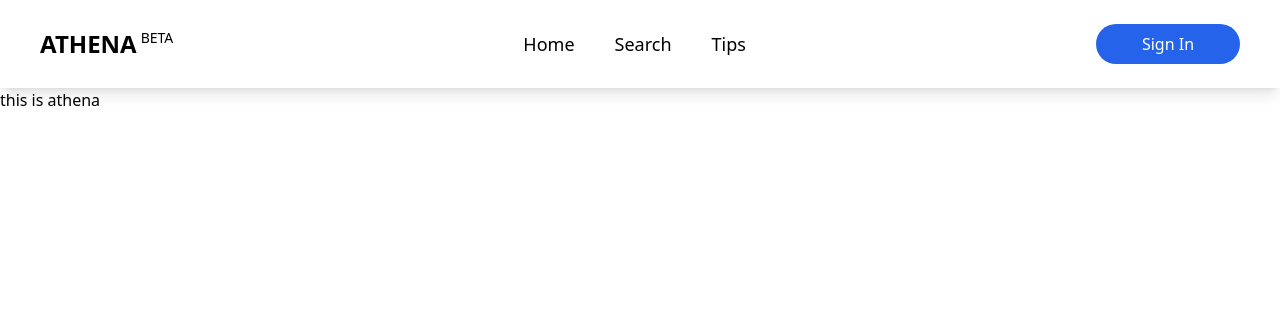
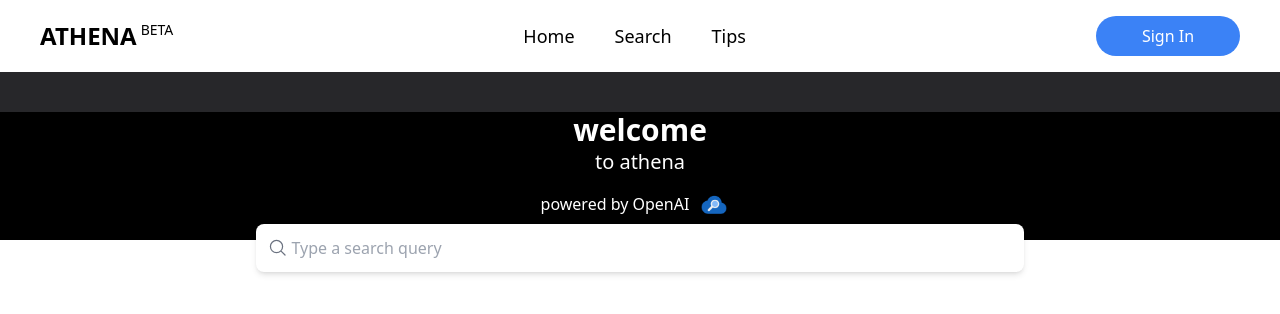
Before and after one commit to farzad528/athena-mvp, a Next.js app: page / in a window 1280 px wide. Shown: the top 314 px of the page. Built offline with nearby package versions, Linux system fonts and the light colour scheme.

Commit message:
search bar home

```diff
--- a/components/Header.tsx
+++ b/components/Header.tsx
@@ -6,7 +6,8 @@
 
 const Header = (props: Props) => {
   return (
-    <header className="flex justify-between items-center px-10 py-6 shadow-lg">
+    <>
+      <header className="flex justify-between items-center px-10 py-4 shadow-lg">
         {/* Logo */}
         <div className="flex gap-1">
           <h1 className="flex-none uppercase font-bold text-2xl">Athena</h1>
@@ -28,10 +29,12 @@
         </nav>
         {/* Login or AVATAR */}
         {/* <UserCircleIcon width={40} /> */}
-      <button className="rounded-3xl bg-blue-600 px-4 py-2 text-white w-36 transition duration-300 ease-out hover:ease-in hover:bg-blue-400">
+        <button className="rounded-3xl bg-blue-500 px-4 py-2 text-white w-36 transition duration-300 ease-out hover:ease-in hover:bg-blue-600">
           Sign In
         </button>
       </header>
+      <div className="bg-zinc-800 h-10"></div>
+    </>
   );
 };
 
--- a/pages/_document.tsx
+++ /dev/null
@@ -1,13 +0,0 @@
-import { Html, Head, Main, NextScript } from 'next/document'
-
-export default function Document() {
-  return (
-    <Html lang="en">
-      <Head />
-      <body>
-        <Main />
-        <NextScript />
-      </body>
-    </Html>
-  )
-}
--- a/pages/index.tsx
+++ b/pages/index.tsx
@@ -2,10 +2,13 @@
 import Image from "next/image";
 import { Inter } from "@next/font/google";
 import Header from "@/components/Header";
+import { useRouter } from "next/router";
+import SearchPage from "./search";
+import { MagnifyingGlassIcon } from "@heroicons/react/24/outline";
 
 const inter = Inter({ subsets: ["latin"] });
 
-export default function Home() {
+export default function HomePage() {
   return (
     <>
       <Head>
@@ -19,7 +22,35 @@
       </Head>
       <Header />
       <main>
-        <h1>this is athena</h1>
+        <div className="h-32 bg-black flex items-center flex-col">
+          <div className="text-white text-xl text-center">
+            {" "}
+            <span className="text-3xl font-bold">welcome</span>
+            <br />
+            to athena
+          </div>
+          <div className="text-white flex mt-4">
+            <p>powered by OpenAI</p>
+            <Image
+              alt="azs icon"
+              src="/azs.png"
+              style={{ objectFit: "contain" }}
+              width={50}
+              height={30}
+            />
+          </div>
+        </div>
+        <div className="flex items-center justify-center">
+          {" "}
+          <div className="flex items-center justify-center rounded-lg -mt-4 p-3 bg-white shadow-md w-3/5">
+            <MagnifyingGlassIcon width={20} className="text-gray-500" />
+            <input
+              type="text"
+              className="bg-[#FFFFFFCC] focus:outline-0 w-full px-1"
+              placeholder={"Type a search query"}
+            />
+          </div>
+        </div>
       </main>
     </>
   );
--- /dev/null
+++ b/pages/search.tsx
@@ -0,0 +1,13 @@
+import Header from '@/components/Header'
+import React from 'react'
+
+type Props = {}
+
+export default function SearchPage({}: Props) {
+  return (
+    <>
+
+    </>
+
+  )
+}
--- /dev/null
+++ b/pages/tips.tsx
@@ -0,0 +1,13 @@
+import Header from "@/components/Header";
+import React from "react";
+
+type Props = {};
+
+export default function TipsPage({}: Props) {
+  return (
+    <>
+      <Header />
+      <div>TipsPage</div>
+    </>
+  );
+}
```
Also changed, not shown: public/azs.png (added), public/no-results.svg (added). Lines whose indentation alone changed are shown as unchanged.
